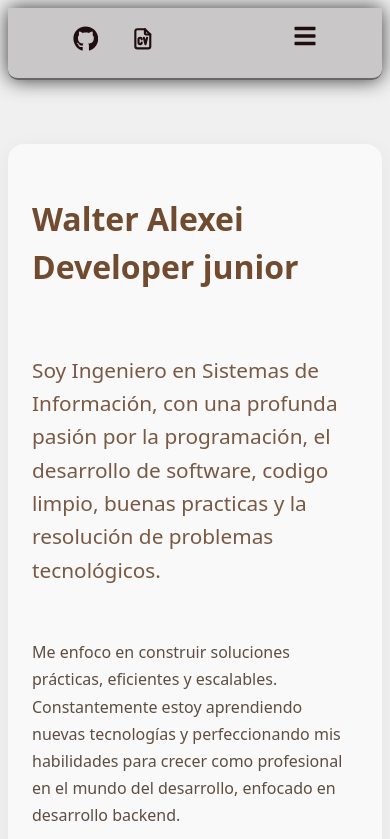
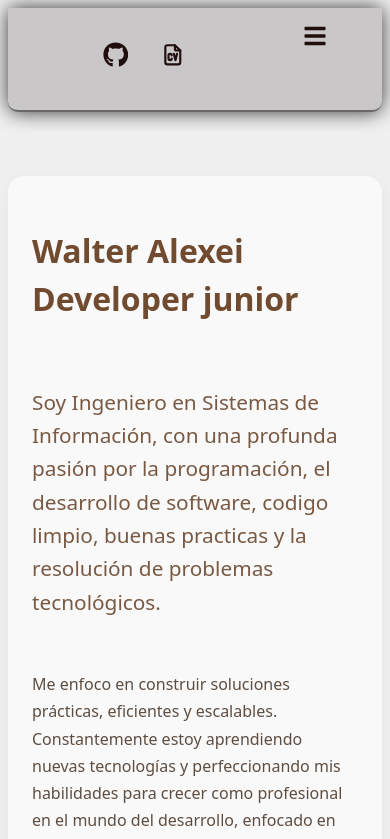
Before and after one commit to WalterJiron/Portafolio, a React (Vite) app: page / in a window 390 px wide. Shown: the top 839 px of the page. Built offline with nearby package versions, Linux system fonts and the light colour scheme.

Commit message:
Agregando diseño responsivo

```diff
--- a/src/App.module.css
+++ b/src/App.module.css
@@ -4,10 +4,9 @@
     justify-content: center;
     padding: 2rem;
     background-color: #f9f9f9;
-    /* color: #222; */
     border-radius: 1rem;
     box-shadow: 0 4px 20px rgba(0, 0, 0, 0.05);
-    max-width: 1000px;
+
     margin: 0 auto;
     gap: 1.2rem;
     transition: all 0.3s ease-in-out;
--- a/src/components/Header/Header.jsx
+++ b/src/components/Header/Header.jsx
@@ -41,7 +41,7 @@ export default function Header() {
             </a>
           </li>
         </ul>
-        <lu className={styles.socialLinks}>
+        <ul className={styles.socialLinks}>
           <li>
             <a href="https://github.com/WalterJiron" target="_blank">
               <FaGithub />
@@ -52,7 +52,7 @@ export default function Header() {
               <TbFileCv />
             </a>
           </li>
-        </lu>
+        </ul>
       </nav>
       <div className={styles.hamburger} onClick={toggleMenu}>
         {menuActive ? <FaTimes /> : <FaBars />}
--- a/src/index.css
+++ b/src/index.css
@@ -10,6 +10,7 @@
   color: #714b2f;
   /*rgba(255, 255, 255, 0.87)*/
   background-color: #f0f0f0;
+  max-width: 100rem;
 
   font-synthesis: none;
   text-rendering: optimizeLegibility;
```
Also changed, not shown: 1 other file (tests, documents, lock files or other folders).
